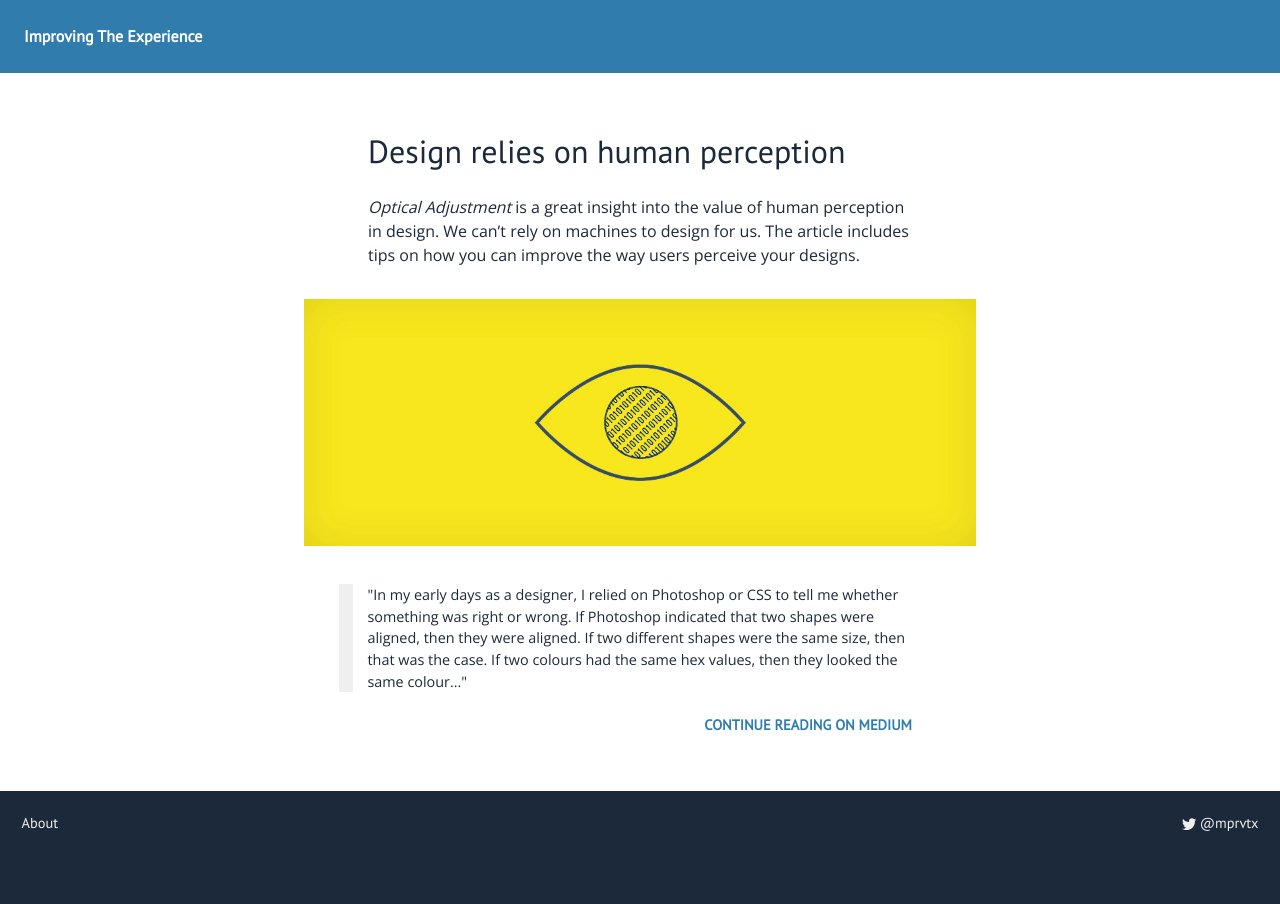
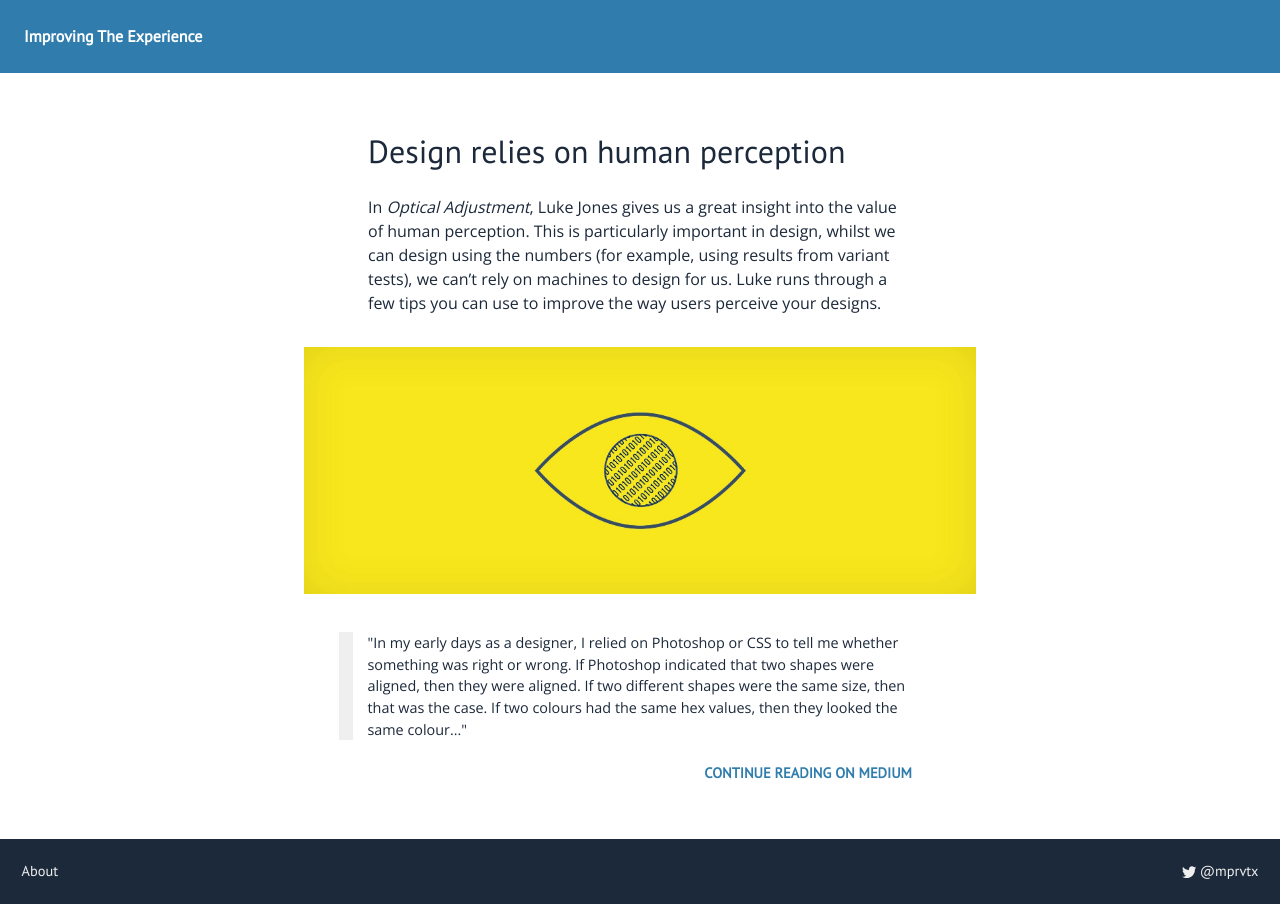
Before and after one commit to improvingtheexperience/improvingtheexperience.github.io, a Jekyll site: the page built from _posts/2016-08-20-design-relies-on-human-perception.markdown, in a window 1280 px wide. Built offline with Jekyll 4.4.1, drawn with Linux system fonts in a browser that asks for light colours.

Commit message:
Updated Design Relies On Human Perception

```diff
--- a/_posts/2016-08-20-design-relies-on-human-perception.markdown
+++ b/_posts/2016-08-20-design-relies-on-human-perception.markdown
@@ -14,4 +14,4 @@ article:
 layout: post
 ---
 
-*Optical Adjustment* is a great insight into the value of human perception in design. We can't rely on machines to design for us. The article includes tips on how you can improve the way users perceive your designs.
+In *Optical Adjustment*, Luke Jones gives us a great insight into the value of human perception. This is particularly important in design, whilst we can design using the numbers (for example, using results from variant tests), we can't rely on machines to design for us. Luke runs through a few tips you can use to improve the way users perceive your designs.
```
